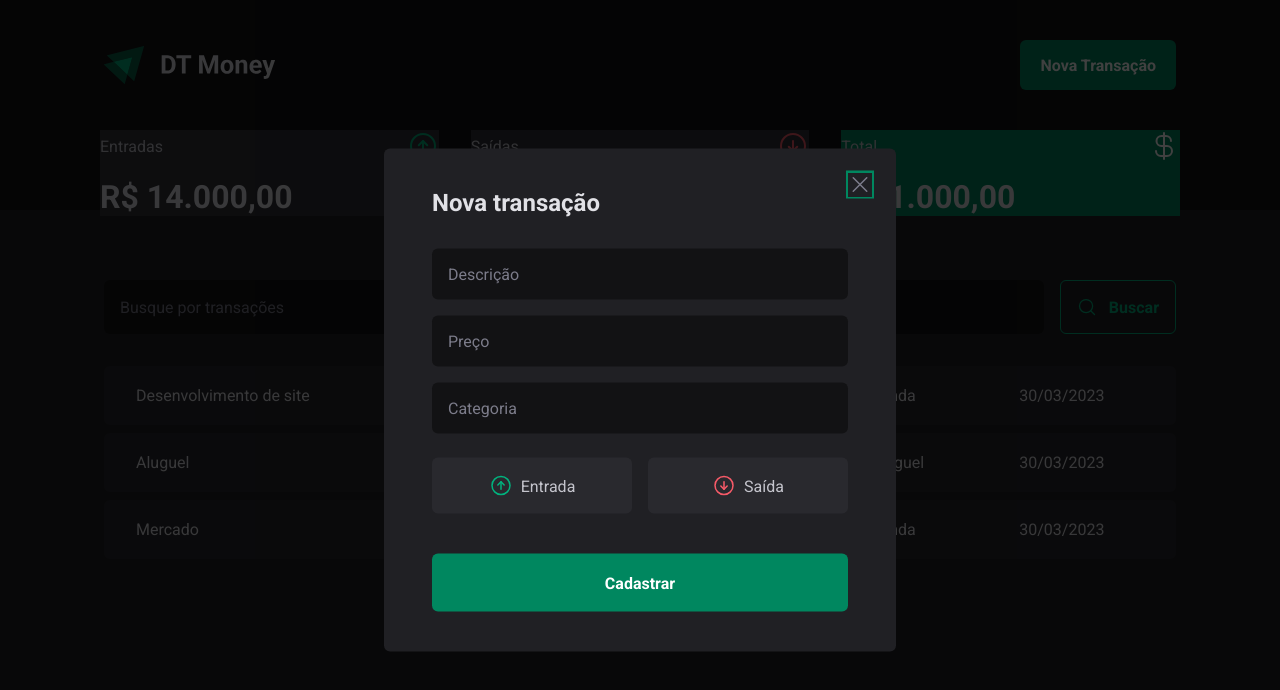
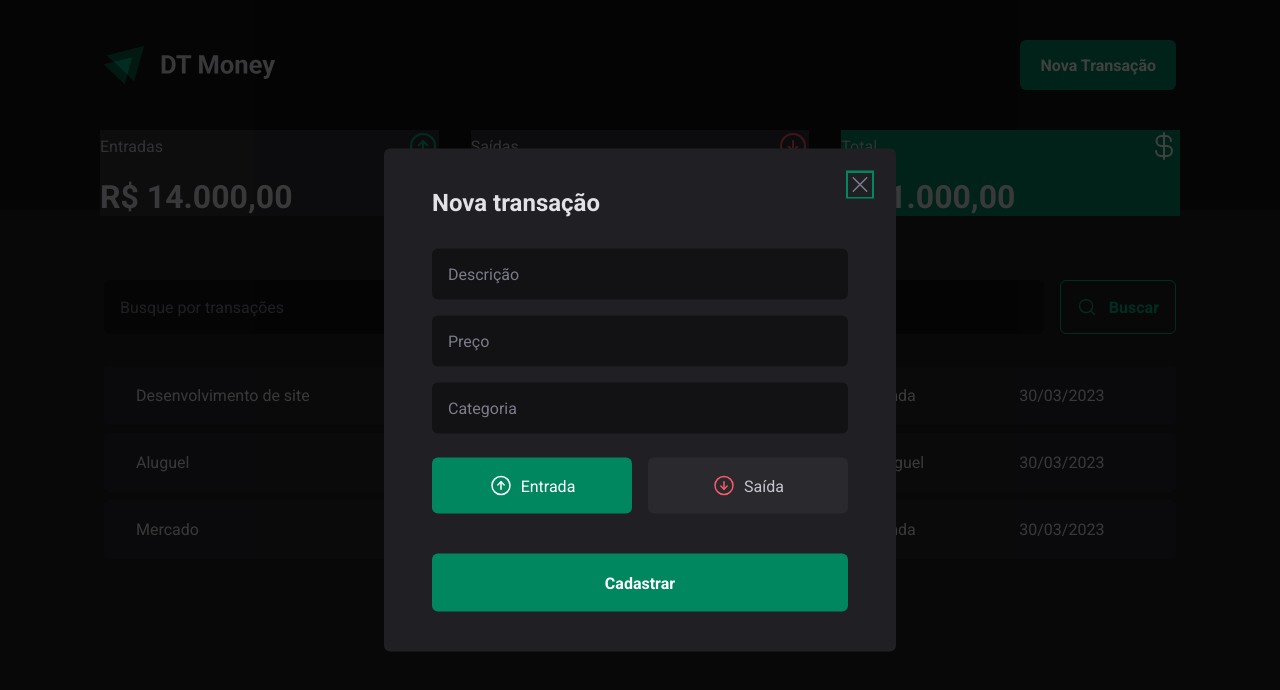
Before and after one commit to Jhonattan2121/03-DT-Money, a React (Vite) app: page / in a window 1280 px wide. Both pictures are taken after a click on the button "Nova Transação". Shown: the top 690 px of the page. Built offline with nearby package versions, Linux system fonts and the light colour scheme; data requests are answered from the project's data file.

Commit message:
Controlled components

```diff
--- a/src/components/NewTransActionModal/index.tsx
+++ b/src/components/NewTransActionModal/index.tsx
@@ -9,25 +9,29 @@
   TransactionType,
   TransactionTypeButton,
 } from './styles'
-import { useForm } from 'react-hook-form'
+import { Controller, useForm } from 'react-hook-form'
 import { zodResolver } from '@hookform/resolvers/zod'
 
 const newTransactionFormSchema = z.object({
   description: z.string(),
   price: z.number(),
   category: z.string(),
-  // type: z.enum(['income', 'outcome']),
+  type: z.enum(['income', 'outcome']),
 })
 
 type NewTransactionFormInput = z.infer<typeof newTransactionFormSchema>
 
 export function NewTransActionModal() {
   const {
+    control,
     register,
     handleSubmit,
     formState: { isSubmitting },
   } = useForm<NewTransactionFormInput>({
     resolver: zodResolver(newTransactionFormSchema),
+    defaultValues: {
+      type: 'income',
+    },
   })
 
   async function handleCreateNewTransaction(data: NewTransactionFormInput) {
@@ -65,7 +69,15 @@
             {...register('category')}
           />
 
-          <TransactionType>
+          <Controller
+            control={control}
+            name="type"
+            render={({ field }) => {
+              return (
+                <TransactionType
+                  onValueChange={field.onChange}
+                  value={field.value}
+                >
                   <TransactionTypeButton color="income" value="income">
                     <ArrowCircleUp size={24} />
                     Entrada
@@ -76,6 +88,9 @@
                     Saída
                   </TransactionTypeButton>
                 </TransactionType>
+              )
+            }}
+          />
 
           <button type="submit" disabled={isSubmitting}>
             Cadastrar
```
Lines whose indentation alone changed are shown as unchanged.
